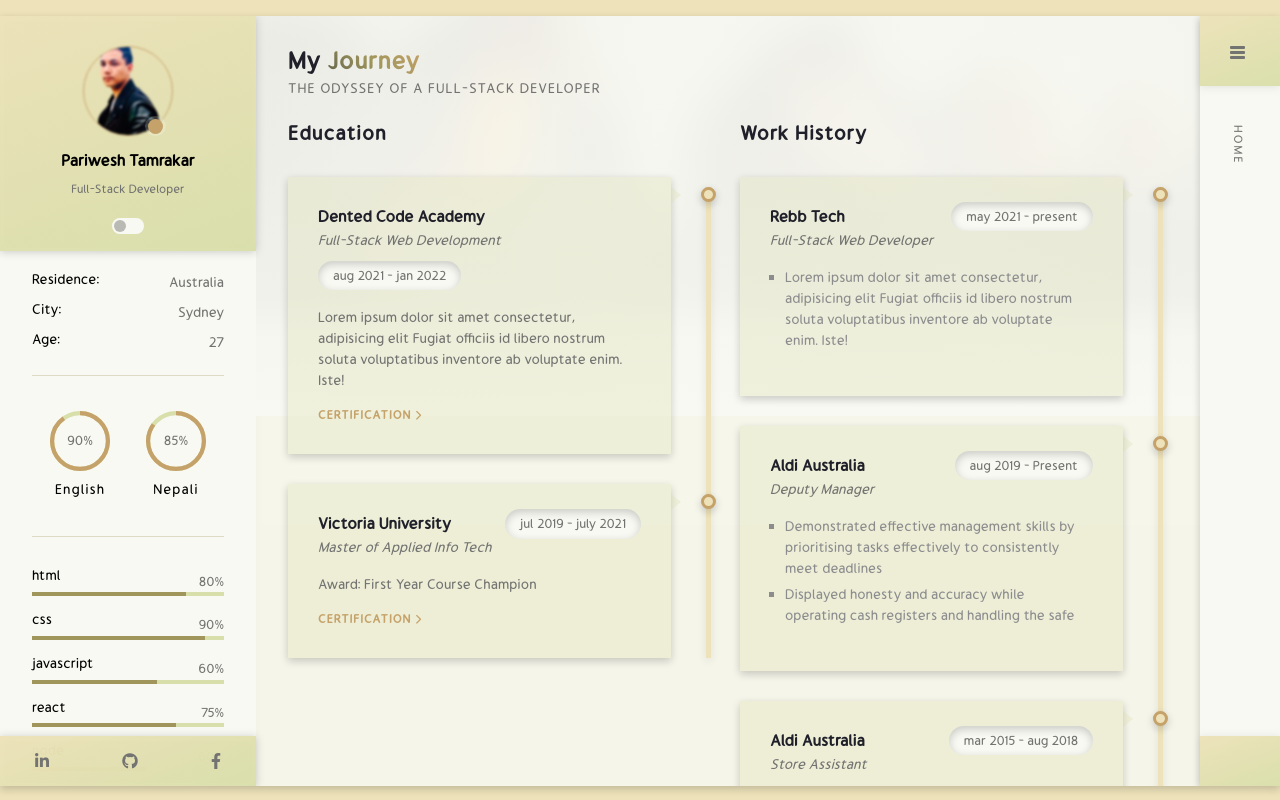
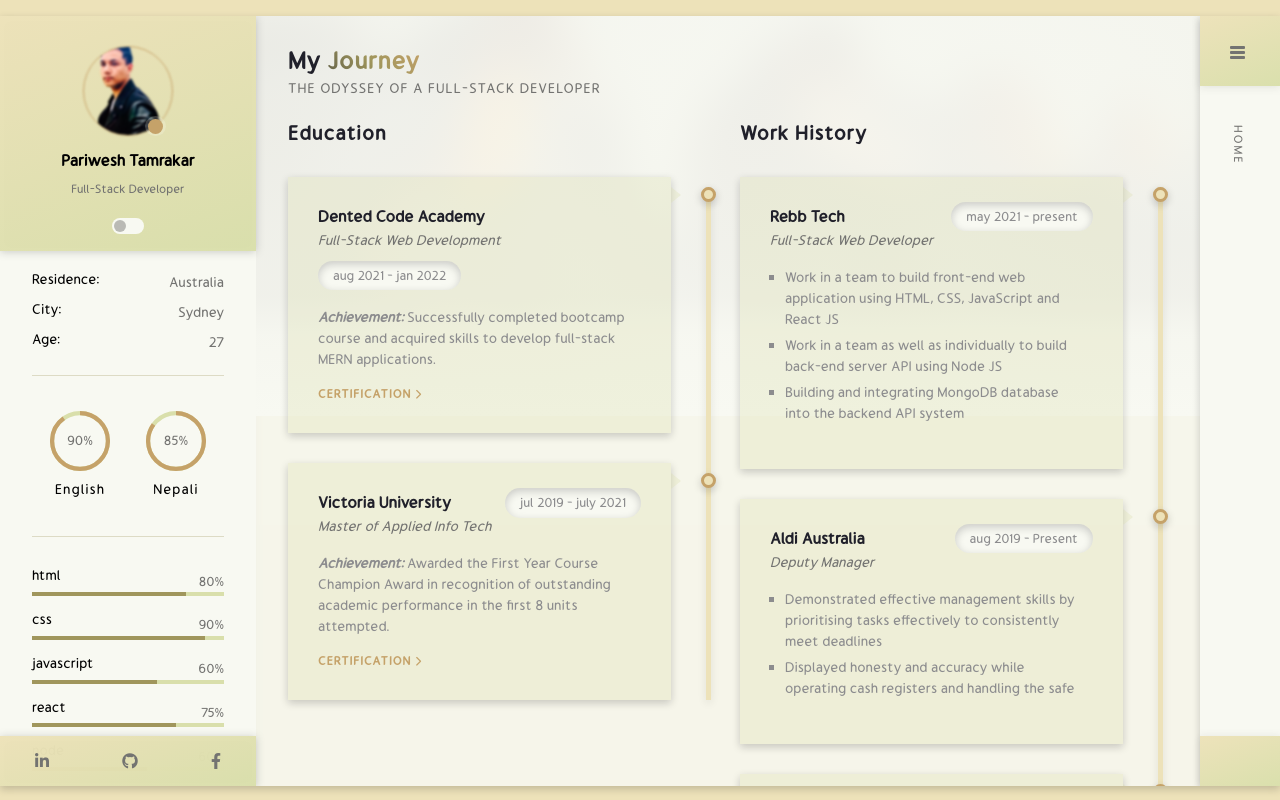
Before and after one commit to pariweshtamr/official-portfolio, a React (Create React App) app: page /journey in a window 1280 px wide. Built offline with nearby package versions, Linux system fonts and the light colour scheme.

Commit message:
minor changes

```diff
--- a/src/components/Journey/Journey.js
+++ b/src/components/Journey/Journey.js
@@ -67,7 +67,12 @@
                       </div>
                     </div>
 
-                    <p>{education.desc}</p>
+                    <p>
+                      <i>
+                        <b>Achievement: </b>
+                      </i>
+                      {education.desc}
+                    </p>
 
                     <div
                       className="journey-link"
--- a/src/components/Journey/journey.scss
+++ b/src/components/Journey/journey.scss
@@ -49,7 +49,7 @@
           right: 5px;
           height: calc(100% - 10px);
           width: 5px;
-          background: #ede2b9;
+          background: var(--color-light);
           -webkit-box-shadow: 0 3px 8px 0 rgb(15 15 20 / 10%);
           box-shadow: 0 3px 8px 0 rgb(15 15 20 / 10%);
         }
@@ -81,8 +81,8 @@
             width: 15px;
             height: 15px;
             border-radius: 50%;
-            border: 3px solid #c5a269;
-            background: #ede2b9;
+            border: 3px solid var(--color-main);
+            background: var(--color-light);
             -webkit-box-shadow: 0 3px 8px 0 rgb(15 15 20 / 20%);
             box-shadow: 0 3px 8px 0 rgb(15 15 20 / 20%);
             z-index: 1;
@@ -111,7 +111,7 @@
 
             p,
             ul {
-              color: var(--color-gray);
+              color: var(--color-secondaryGray);
               font-size: 14px;
             }
 
@@ -121,7 +121,6 @@
               display: flex;
               flex-direction: column;
               gap: 5px;
-              color: var(--color-secondaryGray);
             }
 
             .journey-link {
@@ -173,7 +172,7 @@
                 }
                 p {
                   font-size: 14px;
-                  color: #737371;
+                  color: var(--color-gray);
                 }
               }
               .journey-date {
--- a/src/constants/journeyList.js
+++ b/src/constants/journeyList.js
@@ -3,14 +3,14 @@
     title: "Dented Code Academy",
     course: "Full-Stack Web Development",
     date: "aug 2021 - jan 2022",
-    desc: "Lorem ipsum dolor sit amet consectetur, adipisicing elit Fugiat officiis id libero nostrum soluta voluptatibus inventore ab voluptate enim. Iste!",
+    desc: "Successfully completed bootcamp course and acquired skills to develop full-stack MERN applications.",
     img: "/images/dented-code-certificate.jpeg",
   },
   {
     title: "Victoria University",
     course: "Master of Applied Info Tech",
     date: "jul 2019 - july 2021",
-    desc: "Award: First Year Course Champion",
+    desc: "Awarded the First Year Course Champion Award in recognition of outstanding academic performance in the first 8 units attempted.",
     img: "/images/vu-cert.jpeg",
   },
 ]
@@ -21,7 +21,9 @@
     role: "Full-Stack Web Developer",
     date: "may 2021 - present",
     desc: [
-      "Lorem ipsum dolor sit amet consectetur, adipisicing elit Fugiat officiis id libero nostrum soluta voluptatibus inventore ab voluptate enim. Iste!",
+      "Work in a team to build front-end web application using HTML, CSS, JavaScript and React JS",
+      "Work in a team as well as individually to build back-end server API using Node JS",
+      "Building and integrating MongoDB database into the backend API system",
     ],
   },
   {
```
